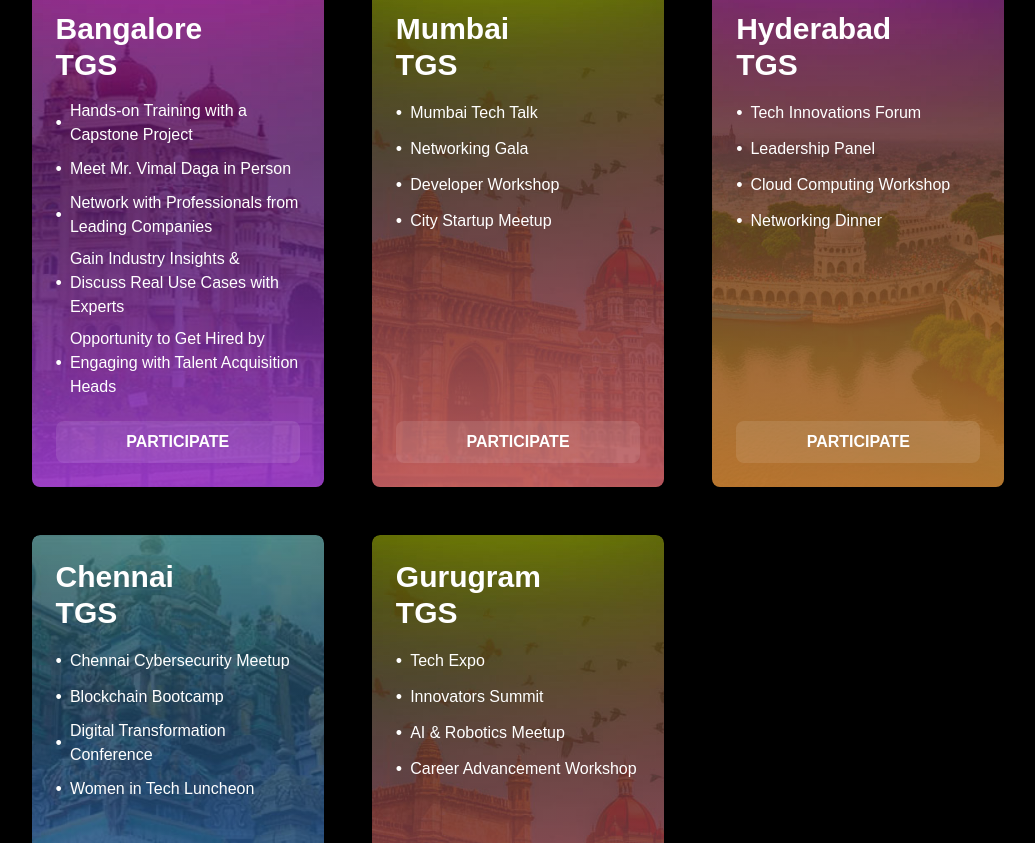
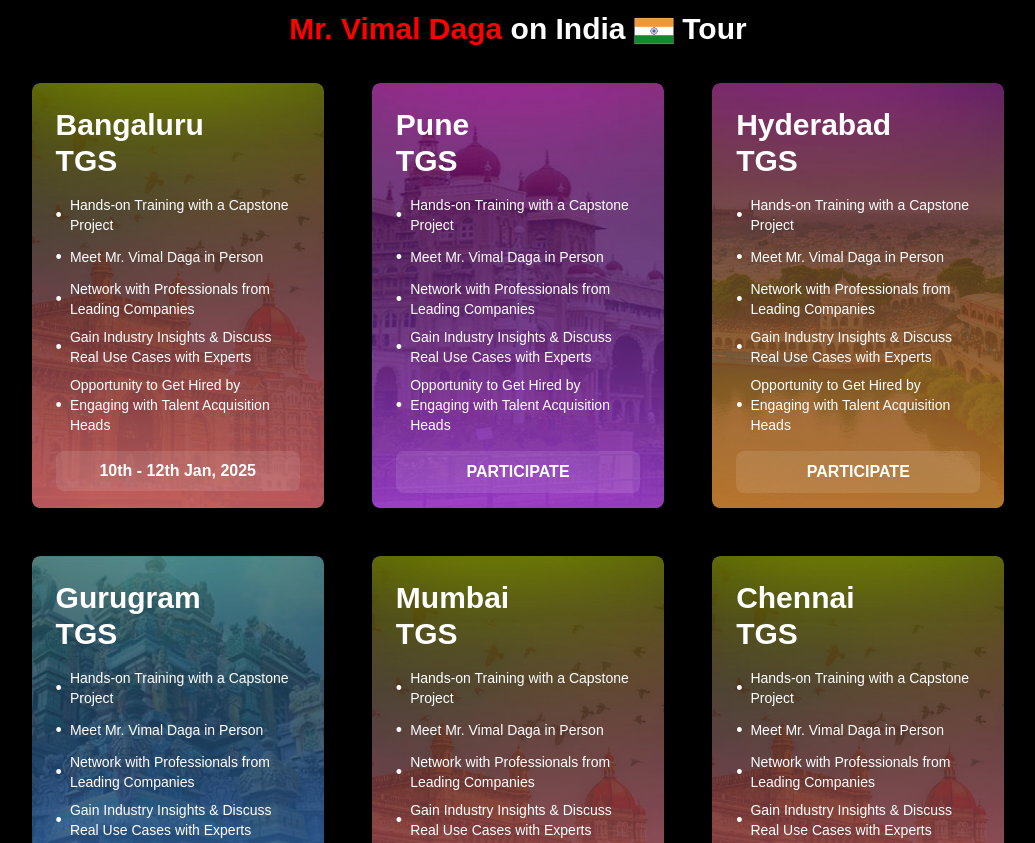
Before and after one commit to tony83033/TGS-CONFERENCE_FOLK_VERSION, a Next.js app: page / in a window 1280 px wide. Shown: the part 3360-4203 px from the top of the page, without its empty margins (122-1157 px from the left). Built offline with nearby package versions, Linux system fonts and the light colour scheme.

Commit message:
updated code

```diff
--- a/src/components/customComponents/CityCards.tsx
+++ b/src/components/customComponents/CityCards.tsx
@@ -6,74 +6,55 @@ import chennai from "../../app/public/assets/cityCards/Chennai.jpg"
 import mumbai from "../../app/public/assets/cityCards/Mumbai1.jpg"
 import bangalore from "../../app/public/assets/cityCards/bangalore1.jpg"
 import hyderabad from "../../app/public/assets/cityCards/hyderabad1.jpg"
+import indiaFlag from "../../app/public/assets/indiaFlag.png"  // Placeholder path for the India flag image
+
 
 interface CityCardProps {
   city: string
   backgroundImage: string | StaticImageData
   overlayColor: string // New property for dynamic overlay color
-  events: string[] // City-specific events
 }
 
 const cities: CityCardProps[] = [
-
-
   {
-    city: "Bangalore",
+    city: "Bangaluru",
+    backgroundImage: mumbai,
+    overlayColor: "from-pink-500/60", // Example color
+  },
+  {
+    city: "Pune",
     backgroundImage: bangalore,
     overlayColor: "from-purple-500/60", // Example color
-    events: [
-      "Hands-on Training with a Capstone Project",
-      "Meet Mr. Vimal Daga in Person",
-      "Network with Professionals from Leading Companies",
-      "Gain Industry Insights & Discuss Real Use Cases with Experts",
-      "Opportunity to Get Hired by Engaging with Talent Acquisition Heads",
-    ]
+  },
+  {
+    city: "Hyderabad",
+    backgroundImage: hyderabad,
+    overlayColor: "from-yellow-500/60", // Example color
+  },
+  {
+    city: "Gurugram",
+    backgroundImage: chennai,
+    overlayColor: "from-blue-500/60", // Example color
   },
   {
     city: "Mumbai",
     backgroundImage: mumbai,
     overlayColor: "from-pink-500/60", // Example color
-    events: [
-      "Mumbai Tech Talk",
-      "Networking Gala",
-      "Developer Workshop",
-      "City Startup Meetup"
-    ]
-  },
-
-  {
-    city: "Hyderabad",
-    backgroundImage: hyderabad,
-    overlayColor: "from-yellow-500/60", // Example color
-    events: [
-      "Tech Innovations Forum",
-      "Leadership Panel",
-      "Cloud Computing Workshop",
-      "Networking Dinner"
-    ]
   },
   {
     city: "Chennai",
-    backgroundImage: chennai,
-    overlayColor: "from-blue-500/60", // Example color
-    events: [
-      "Chennai Cybersecurity Meetup",
-      "Blockchain Bootcamp",
-      "Digital Transformation Conference",
-      "Women in Tech Luncheon"
-    ]
-  },
-  {
-    city: "Gurugram",
     backgroundImage: mumbai,
     overlayColor: "from-pink-500/60", // Example color
-    events: [
-      "Tech Expo",
-      "Innovators Summit",
-      "AI & Robotics Meetup",
-      "Career Advancement Workshop"
+  },
+
 ]
-  }
+
+const events = [
+  "Hands-on Training with a Capstone Project",
+  "Meet Mr. Vimal Daga in Person",
+  "Network with Professionals from Leading Companies",
+  "Gain Industry Insights & Discuss Real Use Cases with Experts",
+  "Opportunity to Get Hired by Engaging with Talent Acquisition Heads"
 ]
 
 export default function CityCardGrid() {
@@ -81,11 +62,16 @@ export default function CityCardGrid() {
 
   return (
     <div className="p-8">
+      {/* Title Section */}
+      <div className="text-center mb-8">
+        <h1 className="text-3xl font-bold text-[#FFFFFF] mb-2 mt-6"><span className="text-[#ff0000]">Mr. Vimal Daga</span> on India <Image src={indiaFlag} alt="India Flag" width={40} height={30} className="inline-block" /> Tour</h1>
+      </div>
+
       <div className="w-4/5 mx-auto grid grid-cols-1 sm:grid-cols-2 lg:grid-cols-3 gap-12"> {/* Three cards per row */}
         {cities.map((city, index) => (
           <div
             key={index}
-            className="relative overflow-hidden rounded-lg shadow-xl transition-transform duration-500 transform hover:scale-105 h-[500px] group"
+            className="relative overflow-hidden rounded-lg shadow-xl transition-transform duration-500 transform hover:scale-105 h-[425px] group"
             onMouseEnter={() => setHoveredIndex(index)}
             onMouseLeave={() => setHoveredIndex(null)}
           >
@@ -98,7 +84,7 @@ export default function CityCardGrid() {
                 className="rounded-lg"
               />
             </div>
-            {/* Add the dynamic color overlay */}
+            {/* Add the dynamic pink overlay */}
             <div className={`absolute inset-0 bg-gradient-to-t ${city.overlayColor} to-transparent`} />
             <div className="relative h-full flex flex-col justify-between p-6 text-white">
               <div>
@@ -108,14 +94,20 @@ export default function CityCardGrid() {
                   TGS
                 </h2>
                 <ul className="space-y-2">
-                  {city.events.map((event, eventIndex) => (
-                    <li key={eventIndex} className="flex items-center gap-2">
+                  {events.map((event, eventIndex) => (
+                    <li key={eventIndex} className="flex items-center gap-2 text-sm">
                       <span className="text-lg">•</span>
                       {event}
                     </li>
                   ))}
                 </ul>
               </div>
+              {/* Conditional rendering based on city name */}
+              {city.city === "Bangaluru" ? (
+                <div className="mt-4 py-2 px-4 w-full hover:border text-white font-semibold rounded-lg bg-white/10 hover:bg-white/20 text-center">
+                  10th - 12th Jan, 2025
+                </div>
+              ) : (
                 <button
                   className={`mt-4 py-2 px-4 w-full border text-white font-semibold rounded-lg transition-all duration-300 ${
                     hoveredIndex === index
@@ -125,6 +117,7 @@ export default function CityCardGrid() {
                 >
                   PARTICIPATE
                 </button>
+              )}
             </div>
           </div>
         ))}
```
Also changed, not shown: src/app/public/assets/indiaFlag.png (added). Lines whose indentation alone changed are shown as unchanged.
